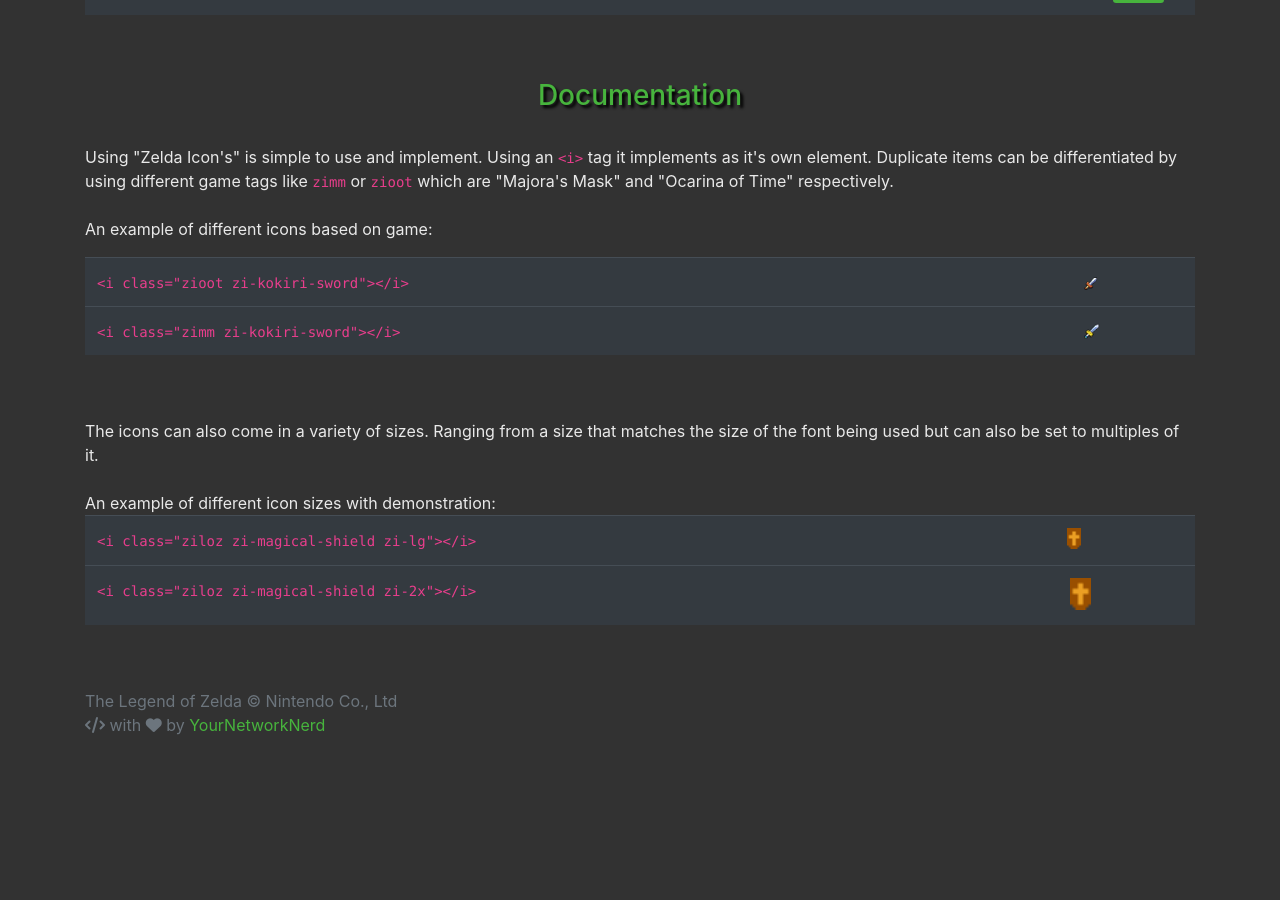
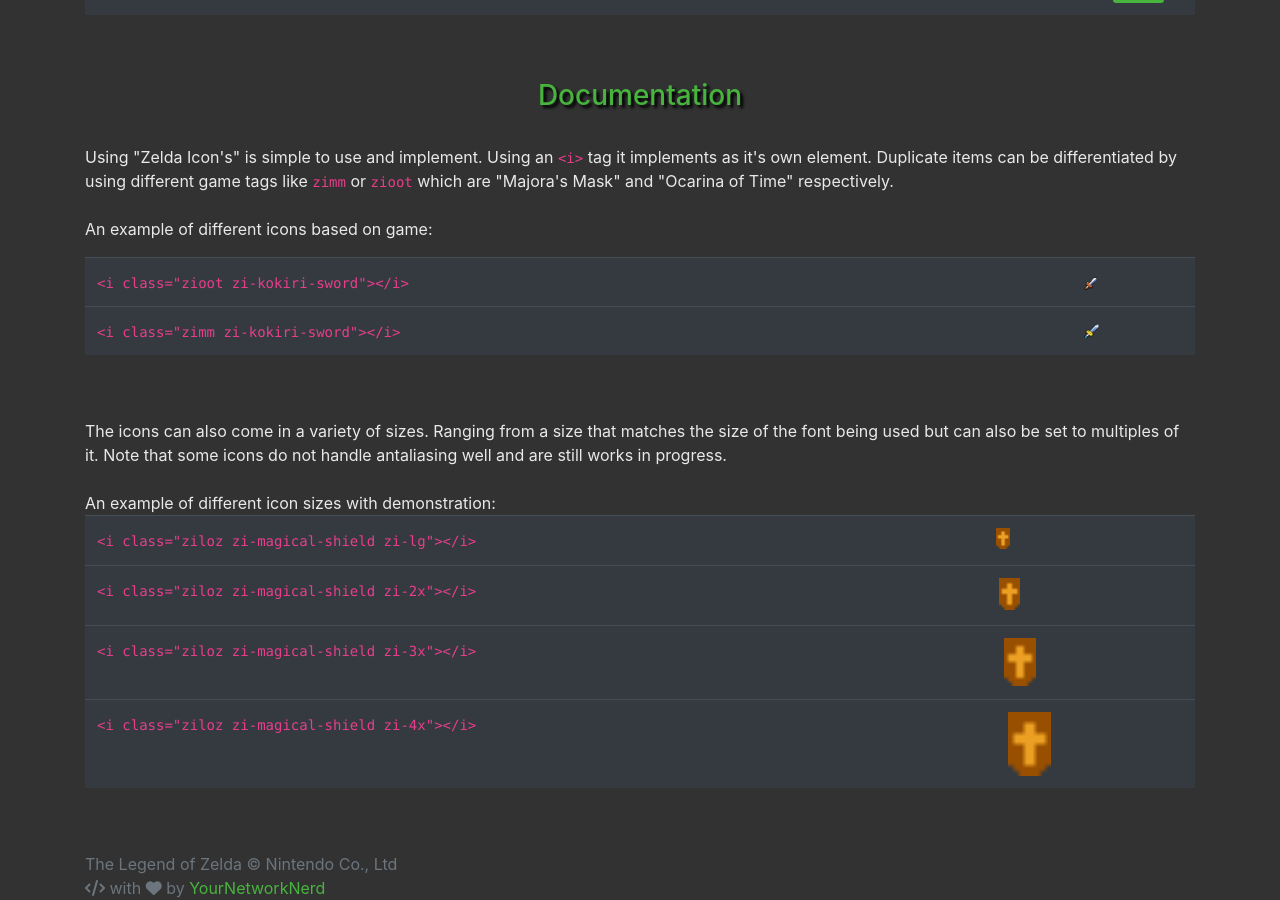
Before and after one commit to zelda-icons/zelda-icons.github.io, a Jekyll site: the page built from index.md, in a window 1280 px wide and 900 px high, scrolled down 771 px. Built offline with Jekyll 4.4.1, drawn with Linux system fonts in a browser that asks for light colours; nearby versions of some CDN libraries; before the commit the page ends 1508 px from its top, so only the background shows below that.

Commit message:
Add files via upload

```diff
--- a/_layouts/homepage.html
+++ b/_layouts/homepage.html
@@ -115,7 +115,8 @@
         </table>
         <br><br>
         The icons can also come in a variety of sizes. Ranging from a size that matches the size of the font
-        being used but can also be set to multiples of it.
+        being used but can also be set to multiples of it. Note that some icons do not handle antaliasing well
+        and are still works in progress.
         <br><br>
         An example of different icon sizes with demonstration:
         <table class="table table-dark">
@@ -126,6 +127,14 @@
             <tr>
                 <td><code>&lt;i class="ziloz zi-magical-shield zi-2x"&gt;&lt;/i&gt;</code></td>
                 <td><i class="ziloz zi-magical-shield zi-2x"></i></td>
+            </tr>
+            <tr>
+                <td><code>&lt;i class="ziloz zi-magical-shield zi-3x"&gt;&lt;/i&gt;</code></td>
+                <td><i class="ziloz zi-magical-shield zi-3x"></i></td>
+            </tr>
+            <tr>
+                <td><code>&lt;i class="ziloz zi-magical-shield zi-4x"&gt;&lt;/i&gt;</code></td>
+                <td><i class="ziloz zi-magical-shield zi-4x"></i></td>
             </tr>
         </table>
         </p>
```
